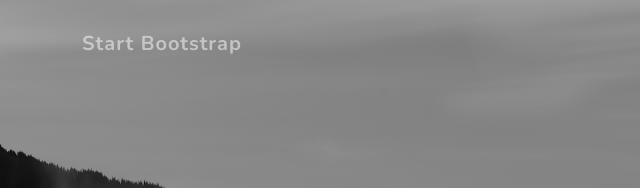
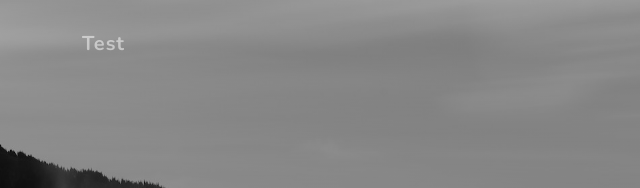
Before and after one commit to Risa-Kobayashi/Risa-Kobayashi.github.io, a website: page dist/index.html in a window 1280 px wide. Shown: the top 188 px of the page, 0-640 px from the left. Drawn offline with nearby package versions, Linux system fonts and the light colour scheme.

Commit message:
Update index.html

```diff
--- a/dist/index.html
+++ b/dist/index.html
@@ -19,7 +19,7 @@
         <!-- Navigation-->
         <nav class="navbar navbar-expand-lg navbar-light fixed-top" id="mainNav">
             <div class="container">
-                <a class="navbar-brand js-scroll-trigger" href="#page-top">Start Bootstrap</a>
+                <a class="navbar-brand js-scroll-trigger" href="#page-top">Test</a>
                 <button class="navbar-toggler navbar-toggler-right" type="button" data-toggle="collapse" data-target="#navbarResponsive" aria-controls="navbarResponsive" aria-expanded="false" aria-label="Toggle navigation">
                     Menu
                     <i class="fas fa-bars"></i>
```
